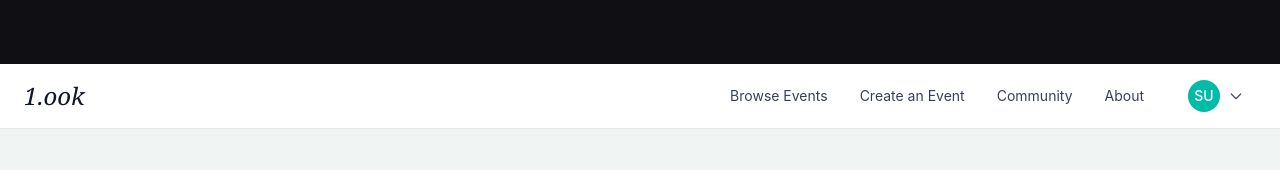
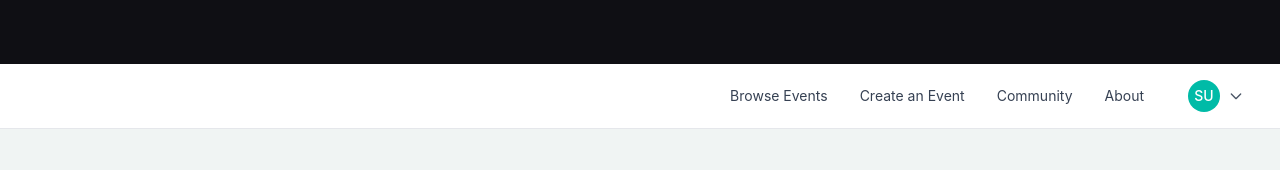
Before and after one commit to JaiprakashSahu/EventManagment, a Next.js app in the folder event-app/: page / in a window 1280 px wide. Shown: the top 170 px of the page. Built offline with nearby package versions, Linux system fonts and the light colour scheme; no server answers; the database is empty; sample sign-in values are in the browser's storage.

Commit message:
Remove 1.ook logo from navigation bar

```diff
--- a/event-app/src/app/events/page.js
+++ b/event-app/src/app/events/page.js
@@ -97,9 +97,6 @@ export default function EventsPage() {
                 <div className="max-w-7xl mx-auto px-4 sm:px-6 h-16 flex items-center justify-between">
                     <div className="flex items-center gap-4">
                         <MobileNav />
-                        <Link href="/" className="text-2xl font-serif italic text-gray-900">
-                            1.ook
-                        </Link>
                     </div>
                     <div className="flex items-center gap-8">
                         <div className="hidden md:flex items-center gap-8">
--- a/event-app/src/app/page.js
+++ b/event-app/src/app/page.js
@@ -80,9 +80,6 @@ export default function Home() {
         <div className="max-w-7xl mx-auto px-4 sm:px-6 h-16 flex items-center justify-between">
           <div className="flex items-center gap-4">
             <MobileNav />
-            <Link href="/" className="text-2xl font-serif italic text-gray-900">
-              1.ook
-            </Link>
           </div>
           <div className="flex items-center gap-8">
             <div className="hidden md:flex items-center gap-8">
```
